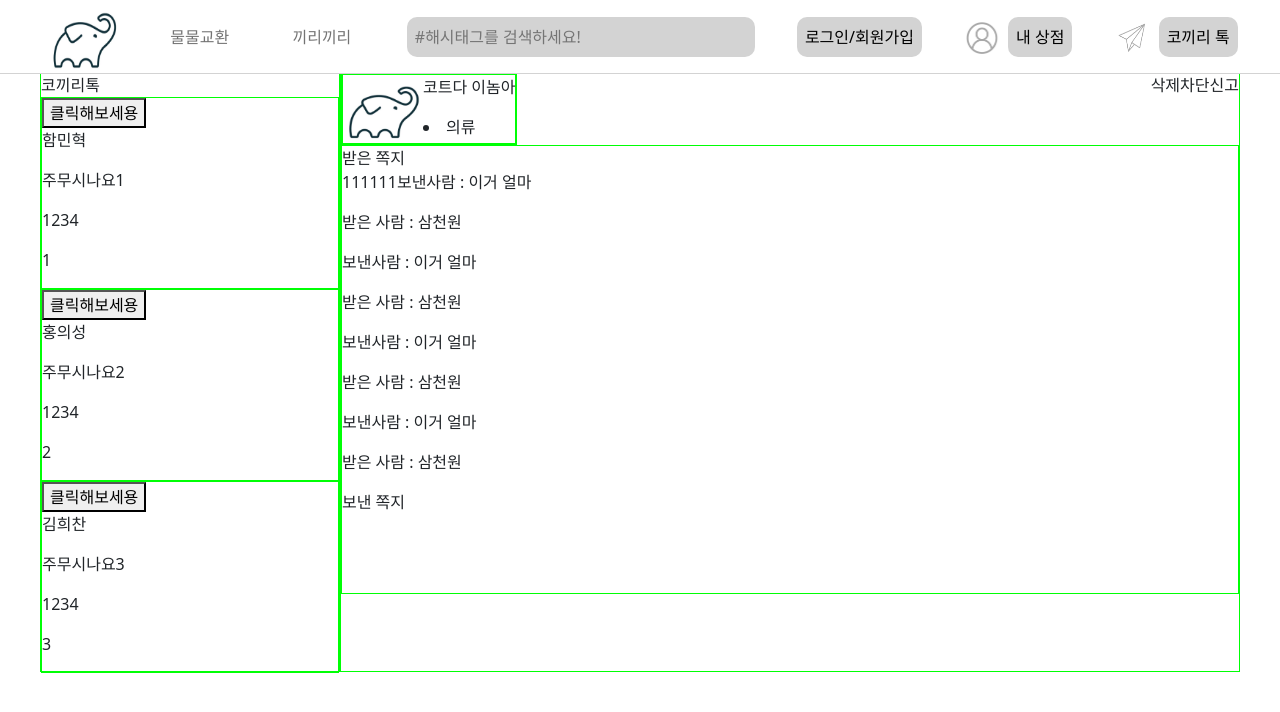
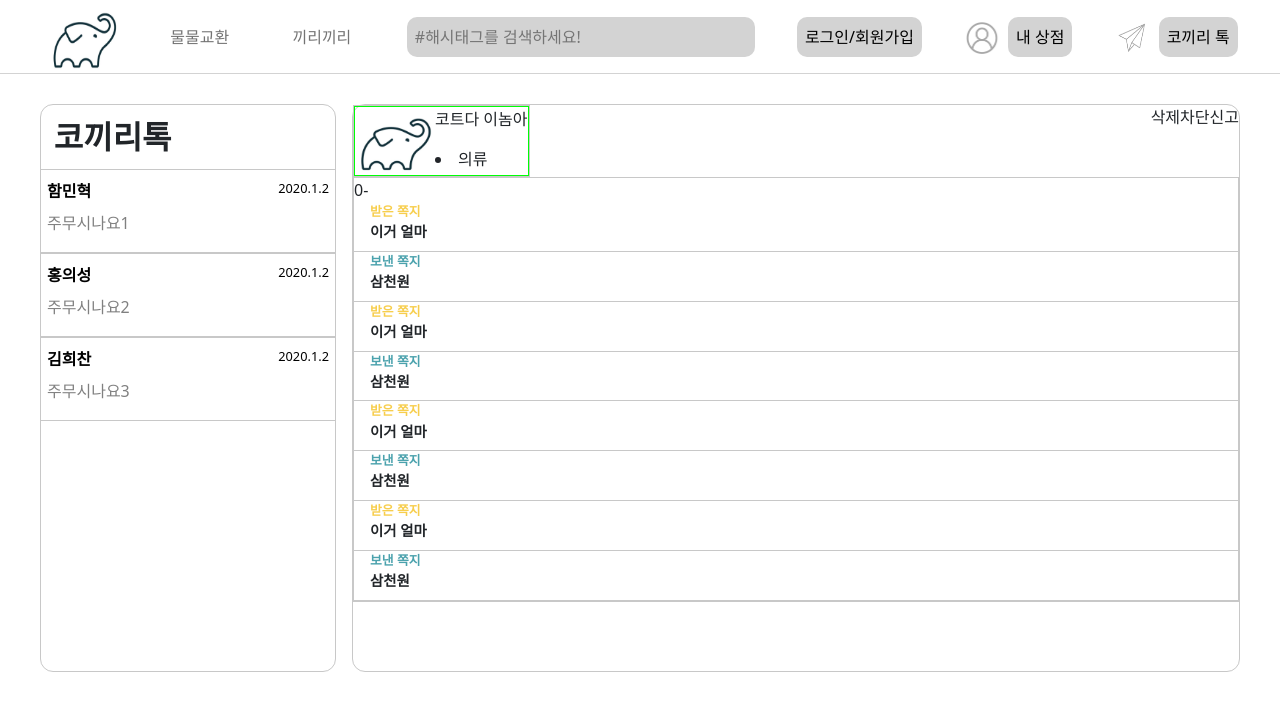
Before and after one commit to F3F-T/COKIRI, a React (Create React App) app in the folder frontend/: page /kokiritalk in a window 1280 px wide. Shown: the top 712 px of the page. Built offline with nearby package versions, Linux system fonts and the light colour scheme.

Commit message:
[add] kokiriTalk 컴포넌트화(미완성)4

```diff
--- a/frontend/src/component/talk/Message.tsx
+++ b/frontend/src/component/talk/Message.tsx
@@ -19,7 +19,7 @@ const Message = (key: keyProps) => {
 
     const objectMessage = [{
         keys: 1,
-        message: ["111111보낸사람 : 이거 얼마", "받은 사람 : 삼천원",
+        message: ["보낸사람 : 이거 얼마", "받은 사람 : 삼천원",
             "보낸사람 : 이거 얼마", "받은 사람 : 삼천원",
             "보낸사람 : 이거 얼마", "받은 사람 : 삼천원",
             "보낸사람 : 이거 얼마", "받은 사람 : 삼천원"
@@ -27,7 +27,7 @@ const Message = (key: keyProps) => {
     },
         {
             keys: 2,
-            message: ["22222보낸사람 : 이거 얼마", "받은 사람 : 삼천원",
+            message: ["보낸사람 : 이거 얼마", "받은 사람 : 삼천원",
                 "보낸사람 : 이거 얼마", "받은 사람 : 삼천원",
                 "보낸사람 : 이거 얼마", "받은 사람 : 삼천원",
                 "보낸사람 : 이거 얼마", "받은 사람 : 삼천원"
@@ -35,7 +35,7 @@ const Message = (key: keyProps) => {
         },
         {
             keys: 3,
-            message: ["3333333보낸사람 : 이거 얼마", "받은 사람 : 삼천원",
+            message: ["보낸사람 : 이거 얼마", "받은 사람 : 삼천원",
                 "보낸사람 : 이거 얼마", "받은 사람 : 삼천원",
                 "보낸사람 : 이거 얼마", "받은 사람 : 삼천원",
                 "보낸사람 : 이거 얼마", "받은 사람 : 삼천원"
@@ -53,20 +53,21 @@ const Message = (key: keyProps) => {
 
 
 
+    // <p className={styles.sendContent}>{singleMessage.slice(8,-1)}</p>
+    return (
+        <>0-
+            {objectMessage[realKey-1].message.map((singleMessage: string) => (
+                singleMessage.includes("보낸사람") ?
+                    <div className={styles.send}>
+                        <div className={styles.sendTitle}>받은 쪽지</div>
+                        <p className={styles.sendContent}>{singleMessage.substring(7,20)}</p>
+                    </div> :
+                    <div className={styles.receive}>
+                        <div className={styles.receiveTitle}>보낸 쪽지</div>
+                        <p className={styles.receiveContent}>{singleMessage.slice(7,20)}</p>
+                    </div>
+            ))}
 
-    return (
-        <>
-            <div className={styles.send}>
-                <div className={styles.sendTitle}>받은 쪽지</div>
-                {/*<input className={styles.sendContent} type={"text"} />*/}
-                {objectMessage[realKey-1].message.map((singleMessage: string) => (
-                    <p>{singleMessage}</p>
-                ))}
-            </div>
-            <div className={styles.receive}>
-                <div className={styles.receiveTitle}>보낸 쪽지</div>
-                {/*<input className={styles.receiveContent} type={"text"} />*/}
-            </div>
         </>
     )
 }
--- a/frontend/src/component/talk/TalkList.tsx
+++ b/frontend/src/component/talk/TalkList.tsx
@@ -34,11 +34,19 @@ const TalkListLeft = (props2:props)=>{
     return(
         <>
                 <div className={styles.talkContent}>
-                    <button onClick={props2.onClick}>클릭해보세용</button>
-                    <p className={styles.talkPartner}>{props2.partner}</p>
-                    <p className={styles.lastContent}>{props2.lastContent}</p>
-                    <p className={styles.date}>{props2.date}</p>
-                    <p className={styles.date}>{props2.keys}</p>
+                    <button className={styles.talkBtn} onClick={props2.onClick}>
+                        <div className={styles.box1}>
+                            <div className={styles.box1_1}>
+                                <p className={styles.talkPartner}>{props2.partner}</p>
+                            </div>
+                            <div className={styles.box1_2}>
+                                <p className={styles.date}>{props2.date}</p>
+                            </div>
+                        </div>
+                        <div className={styles.box2}>
+                            <p className={styles.lastContent}>{props2.lastContent}</p>
+                        </div>
+                    </button>
                 </div>
         </>
     )
--- a/frontend/src/routes/KokiriTalk.tsx
+++ b/frontend/src/routes/KokiriTalk.tsx
@@ -9,50 +9,23 @@ import {useNavigate} from "react-router-dom";
 import Message from "../component/talk/Message";
 
 
-
-interface props{
-
-}
-const OnClickTalkList = (props3:props) => {
-    return(
-        <>
-            <div className={styles.send}>
-                <div className={styles.sendTitle}>받은 쪽지</div>
-                <input className={styles.sendContent} type={"text"} />
-            </div>
-            <div className={styles.receive}>
-                <div className={styles.receiveTitle}>보낸 쪽지</div>
-                <input className={styles.receiveContent} type={"text"} />
-            </div>
-            <div className={styles.receive}>
-                <div className={styles.receiveTitle}>보낸 쪽지</div>
-                <input className={styles.receiveContent} type={"text"} />
-            </div>
-        </>
-    )
-
-}
-
 const KokiriTalk = () => {
     const navigate = useNavigate();
-    const [ click, setClick ] = useState(false)
     const [key,setKey] = useState<number>(1)
-
-
-    const onClickTalkList = () => {
-        setKey(1);
-    }
-
-    const onClickTalkList2 = () => {
-        console.log("2번 클릭 이벤트");
-        setKey(2);
-
-    }
-
-    const onClickTalkList3 = () => {
-        console.log("3번 클릭 이벤트")
-        setKey(3);
-    }
+    // const onClickTalkList = () => {
+    //     setKey(1);
+    // }
+    //
+    // const onClickTalkList2 = () => {
+    //     console.log("2번 클릭 이벤트");
+    //     setKey(2);
+    //
+    // }
+    //
+    // const onClickTalkList3 = () => {
+    //     console.log("3번 클릭 이벤트")
+    //     setKey(3);
+    // }
 
     const onClickTotalTalkList = (key) => {
         return (event: React.MouseEvent) => {
@@ -66,7 +39,7 @@ const KokiriTalk = () => {
         keys: 1,
         partner : "함민혁",
         lastContent : "주무시나요1",
-        date : "1234",
+        date : "2020.1.2",
         message: ["111111보낸사람 : 이거 얼마", "받은 사람 : 삼천원",
             "보낸사람 : 이거 얼마", "받은 사람 : 삼천원",
             "보낸사람 : 이거 얼마", "받은 사람 : 삼천원",
@@ -77,7 +50,7 @@ const KokiriTalk = () => {
             keys: 2,
             partner : "홍의성",
             lastContent : "주무시나요2",
-            date : "1234",
+            date :  "2020.1.2",
             message: ["22222보낸사람 : 이거 얼마", "받은 사람 : 삼천원",
                 "보낸사람 : 이거 얼마", "받은 사람 : 삼천원",
                 "보낸사람 : 이거 얼마", "받은 사람 : 삼천원",
@@ -88,7 +61,7 @@ const KokiriTalk = () => {
             keys: 3,
             partner : "김희찬",
             lastContent : "주무시나요3",
-            date : "1234",
+            date :  "2020.1.2",
             message: ["3333333보낸사람 : 이거 얼마", "받은 사람 : 삼천원",
                 "보낸사람 : 이거 얼마", "받은 사람 : 삼천원",
                 "보낸사람 : 이거 얼마", "받은 사람 : 삼천원",
--- a/frontend/src/styles/talk/kokiriTalk.module.scss
+++ b/frontend/src/styles/talk/kokiriTalk.module.scss
@@ -16,21 +16,32 @@
 //talklist에 있는 애들도 컴포넌트화 props로 값 넘겨야되니까
 
 .kokiritalk{
+
   width: 1200px;
   height: 600px;
   display: flex;
+  padding-top: 2rem;
   margin: auto;
   justify-content: left;
 }
 
 .left {
   width: 25%;
-  border: 0.5px solid rgba(0, 255, 5);
+  border: 0.5px solid rgba(200, 200, 200);
+  margin-right: 1rem;
+  border-radius: 13px;
 }
-
+.leftHeader{
+  font-size: 2rem;
+  font-weight: bolder;
+  margin-top: 0.5rem;
+  margin-bottom: 0.5rem;
+  margin-left: 0.8rem;
+}
 .right {
   width: 75%;
-  border: 0.5px solid rgba(0, 255, 5);
+  border-radius: 13px;
+  border: 0.5px solid rgba(200, 200, 200);
 }
 
 
@@ -50,7 +61,7 @@
 
 .right_header1{
   display: flex;
-  border: 0.5px solid rgba(0, 255, 5);
+  border: 0.5px solid rgba(200, 200, 200);
   justify-content: left;
 }
 
@@ -60,5 +71,5 @@
 
 .talkContainer2{
   height: 75%;
-  border: 0.5px solid rgba(0, 255, 5);
+  border: 0.5px solid rgba(200, 200, 200);
 }
--- a/frontend/src/styles/talk/talkList.module.scss
+++ b/frontend/src/styles/talk/talkList.module.scss
@@ -1,3 +1,83 @@
 .talkContent{
-  border: 0.5px solid rgba(0, 255, 5);
+
 }
+.talkPartner{
+
+}
+.lastContent{
+
+}
+.date{
+
+}
+.talkBtn{
+  border-left: none;
+  border-right: none;
+  border-top: 0.5px solid rgba(200, 200, 200);
+  border-bottom: 0.5px solid rgba(200, 200, 200);
+  width: 100%;
+  background-color: transparent;
+}
+.box1{
+  display: flex;
+  justify-content: space-between;
+}
+.box1_1{
+  height: 2rem;
+  margin-top: 0.5rem;
+}
+.box1_2{
+  height: 2rem;
+  margin-top: 0.5rem;
+}
+.talkPartner{
+  height: 100%;
+  margin-bottom: 0;
+}
+.lastContent{
+  text-align: left;
+  color: gray;
+}
+.date{
+  font-size: 0.8rem;
+}
+.talkPartner{
+  font-weight: bold;
+}
+.sendTitle{
+  font-size: 0.8rem;
+  font-weight: bold;
+  color: #f7ce4d;
+  margin-left: 1rem;
+
+}
+.sendContent{
+  font-weight: bolder;
+  margin-left: 1rem;
+  margin-bottom: 0rem;
+  padding-bottom: 0.5rem;
+  font-size: 0.9rem;
+
+}
+.receiveContent{
+  font-weight: bolder;
+  margin-left: 1rem;
+  margin-bottom: 0rem;
+  padding-bottom: 0.5rem;
+  font-size: 0.9rem;
+
+
+}
+.receiveTitle{
+  margin-left: 1rem;
+  font-size: 0.8rem;
+  font-weight: bolder;
+  color: #4ba2ad;
+}
+.send{
+  border-bottom: 0.5px solid rgba(200, 200, 200);
+}
+.receive{
+  border-bottom: 0.5px solid rgba(200, 200, 200);
+
+}
```
